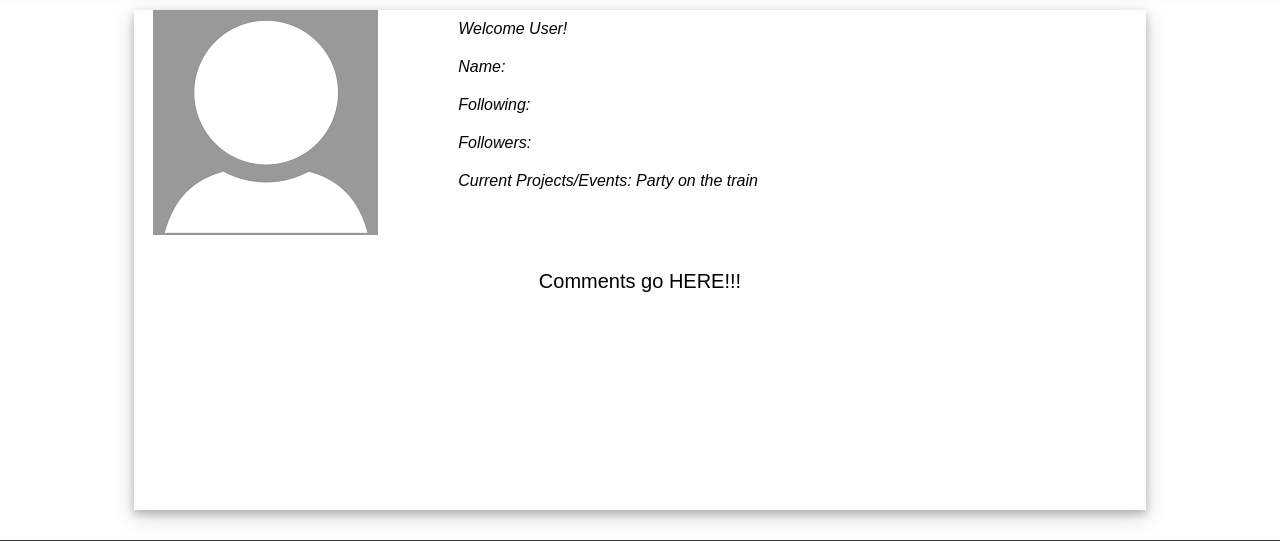
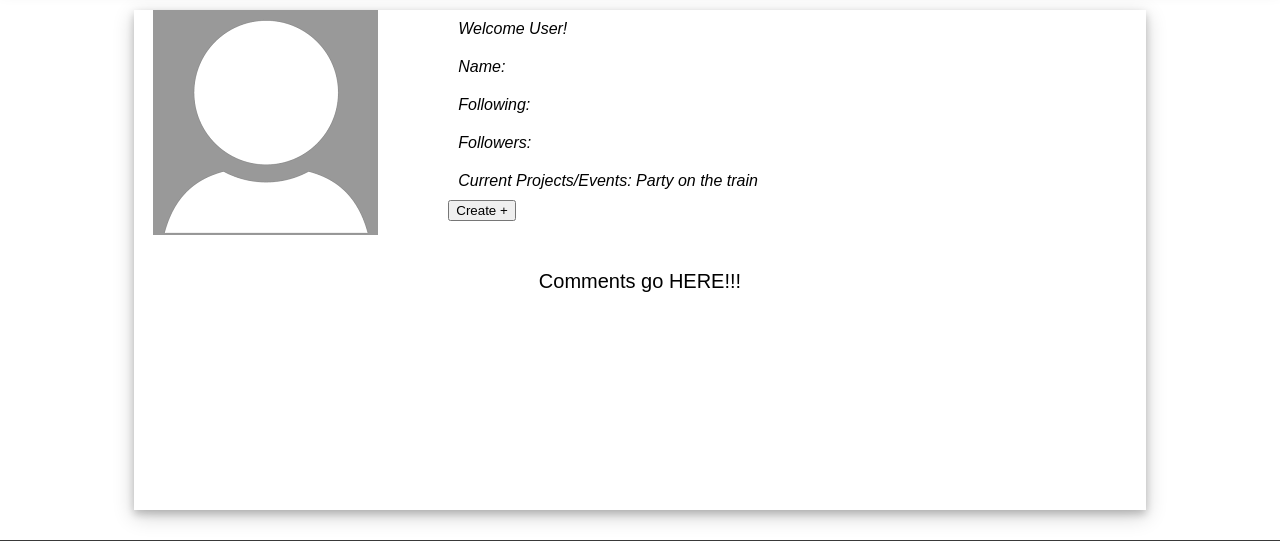
Before and after one commit to TheAetherGod/CodeDay2018, a PHP site: page /userProfile.php in a window 1280 px wide. Shown: the part 194-735 px from the top of the page. Run offline with PHP 8.4, Linux system fonts and the light colour scheme; some libraries are stand-ins or nearby versions.

Commit message:
Added Button in user page

```diff
--- a/eventCreation.php
+++ b/eventCreation.php
@@ -48,11 +48,6 @@
     <!--jQuery-->
     <script src="https://ajax.googleapis.com/ajax/libs/jquery/2.1.1/jquery.min.js"></script>
     <script src="headerJQuery.js"></script>
-    <script>
-        $(document).ready(function(){
-            $("#homeLink").addClass("active");
-        });
-    </script>
 </head>
 
 <!--Included via PHP-->
--- a/userProfile.php
+++ b/userProfile.php
@@ -39,6 +39,9 @@ include 'database.php';?>
                 <p style = "font-style: italic; font-size: 16px; text-align: left;">Following:</p>
                 <p style = "font-style: italic; font-size: 16px; text-align: left;">Followers:</p>
                 <p style = "font-style: italic; font-size: 16px; text-align: left;">Current Projects/Events: Party on the train</p>
+                <form action="eventCreation.php">
+    <input type="submit" value="Create +" />
+</form>
             </div>
         </div>
         <div id = "userComments" style = "width: 100%; height: 250px;">
```
